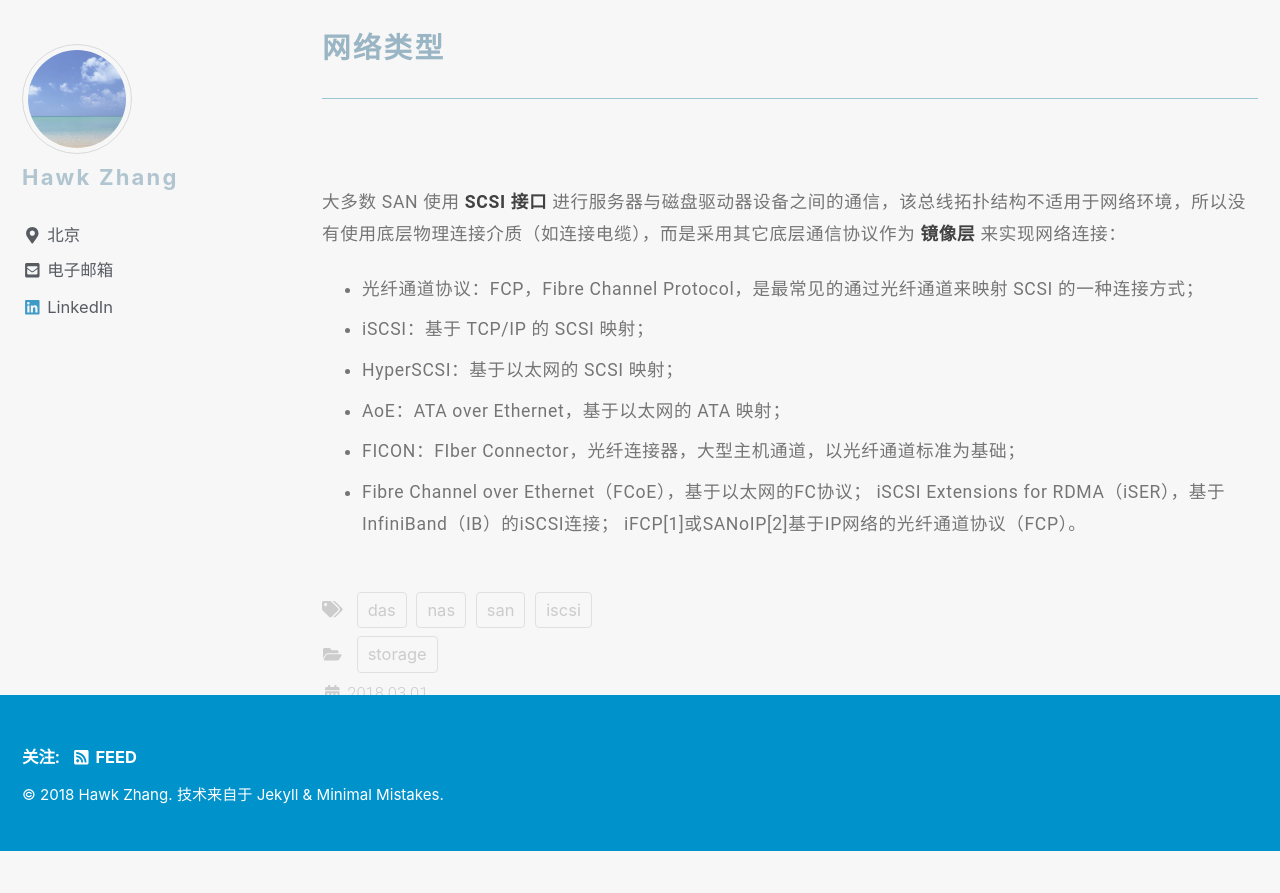
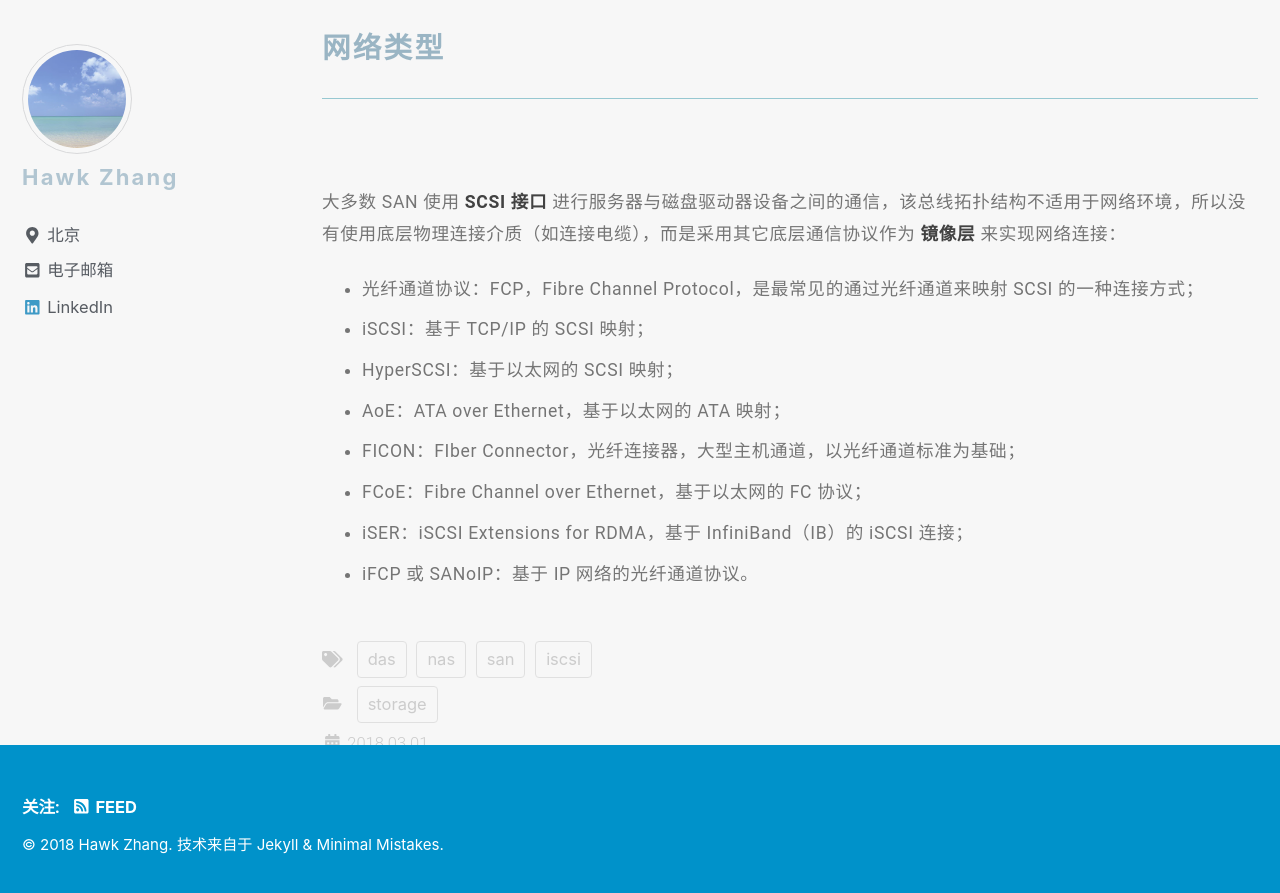
Before and after one commit to narru888/linotes_note, a Jekyll site: the page built from _posts/storage/2018-03-01-das.nas.san.md, in a window 1280 px wide and 900 px high, scrolled down 10616 px. Shown: the top 893 px of the window. Built offline with Jekyll 4.4.1, drawn with Linux system fonts in a browser that asks for light colours; nearby versions of some CDN libraries; a script that is not in the unit is left out; before the commit the page ends 11467 px from its top, so only the background shows below that.

Commit message:
update on 2018-11-21 14:20:01 CST

```diff
--- a/_posts/storage/2018-03-01-das.nas.san.md
+++ b/_posts/storage/2018-03-01-das.nas.san.md
@@ -198,6 +198,6 @@ Storage Area Network
 * HyperSCSI：基于以太网的 SCSI 映射；
 * AoE：ATA over Ethernet，基于以太网的 ATA 映射；
 * FICON：FIber Connector，光纤连接器，大型主机通道，以光纤通道标准为基础；
-* Fibre Channel over Ethernet（FCoE），基于以太网的FC协议；
-iSCSI Extensions for RDMA（iSER），基于InfiniBand（IB）的iSCSI连接；
-iFCP[1]或SANoIP[2]基于IP网络的光纤通道协议（FCP）。
+* FCoE：Fibre Channel over Ethernet，基于以太网的 FC 协议；
+* iSER：iSCSI Extensions for RDMA，基于 InfiniBand（IB）的 iSCSI 连接；
+* iFCP 或 SANoIP：基于 IP 网络的光纤通道协议。
```
